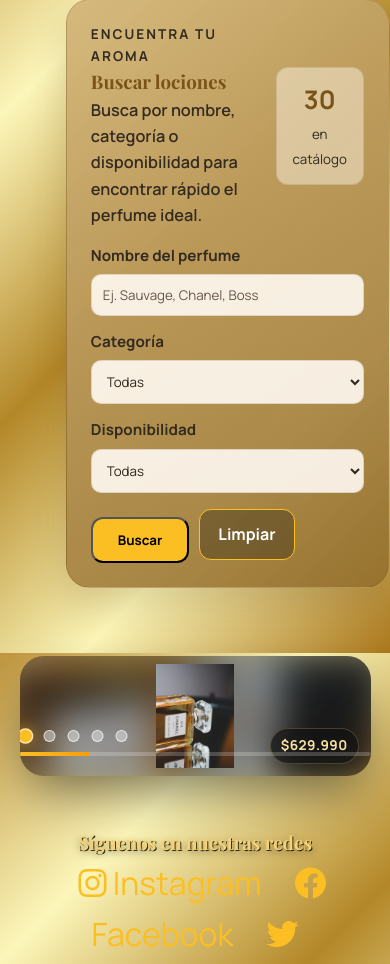
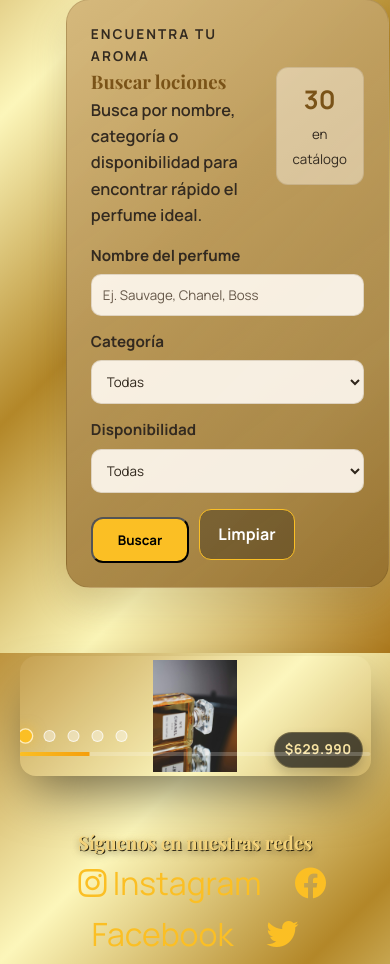
Before and after one commit to jessica10-29/perfucata, a PHP site: page /perfucata/ in a window 390 px wide. Shown: the part 1035-1999 px from the top of the page. Run offline with PHP 8.4, Linux system fonts and the light colour scheme; data comes from the database, SQL or seed files in the repository.

Commit message:
carrusel

```diff
--- a/style.css
+++ b/style.css
@@ -398,17 +398,17 @@ nav a:hover, nav a.active { color: var(--gold); }
 .carousel {
     width: 100%;
     max-width: 100%;
-    height: 100px;
+    height: 80px;
     overflow: hidden;
     position: relative;
-    border-radius: 24px;
-    margin: 18px auto 24px;
+    border-radius: 16px;
+    margin: 16px auto 20px;
     box-shadow: var(--shadow-lg);
 }
 .top-carousel {
     max-width: 100%;
     height: 100%;
-    min-height: 100px;
+    min-height: 80px;
     margin: 0;
     animation: fadeInUp 1.4s ease-out 0.4s both;
 }
@@ -422,25 +422,8 @@ nav a:hover, nav a.active { color: var(--gold); }
     align-items: center;
     justify-content: center;
     overflow: hidden;
-    background: rgba(0, 0, 0, 0.28);
-    transition: transform 0.5s ease;
-}
-.carousel-slide:hover {
-    transform: scale(1.02);
-}
-.carousel-slide::before {
-    content: "";
-    position: absolute;
-    inset: 0;
-    background-image: var(--slide-image);
-    background-position: center;
-    background-size: cover;
-    filter: blur(18px) brightness(0.75);
-    transform: scale(1.08);
-    transition: transform 0.5s ease;
-}
-.carousel-slide:hover::before {
-    transform: scale(1.1);
+    background: rgba(255, 255, 255, 0.05);
+    transition: transform 0.3s ease;
 }
 .carousel-slide img {
     position: relative;
@@ -449,11 +432,7 @@ nav a:hover, nav a.active { color: var(--gold); }
     height: 100%;
     object-fit: contain;
     object-position: center;
-    padding: 8px;
-    transition: transform 0.5s ease;
-}
-.carousel-slide:hover img {
-    transform: scale(1.05);
+    padding: 4px;
 }
 .carousel-caption {
     position: absolute;
@@ -473,19 +452,18 @@ nav a:hover, nav a.active { color: var(--gold); }
 }
 .carousel-price-tag {
     position: absolute;
-    right: 18px;
-    bottom: 18px;
+    right: 10px;
+    bottom: 10px;
     z-index: 2;
-    padding: 9px 14px;
+    padding: 6px 10px;
     border-radius: 999px;
     background: rgba(18, 18, 18, 0.72);
     border: 1px solid rgba(246, 215, 119, 0.22);
     color: #f7e3a2;
-    font-size: 1rem;
+    font-size: 0.9rem;
     font-weight: 800;
     letter-spacing: 0.03em;
-    box-shadow: 0 10px 20px rgba(0, 0, 0, 0.18);
-    animation: pulse 2s infinite;
+    box-shadow: 0 6px 12px rgba(0, 0, 0, 0.18);
 }
 .carousel-caption strong {
     color: #f6d777;
@@ -665,13 +643,13 @@ th { background: rgba(251, 191, 36, 0.1); color: var(--gold); }
     header h1 { font-size: 1.8rem; margin-bottom: 10px; }
     nav { display:flex; justify-content:center; flex-wrap:wrap; }
     nav a { margin: 5px 10px; font-size: 0.9rem; margin-left: 0; }
-    .carousel { height: 80px; width: 100%; margin: 16px auto; }
-    .top-carousel { min-height: 80px; }
+    .carousel { height: 60px; width: 100%; margin: 12px auto; }
+    .top-carousel { min-height: 60px; }
     .carousel-price-tag {
-        right: 12px;
-        bottom: 12px;
-        padding: 8px 12px;
-        font-size: 0.92rem;
+        right: 8px;
+        bottom: 8px;
+        padding: 4px 8px;
+        font-size: 0.8rem;
     }
     .carousel-caption {
         left: 12px;
```
